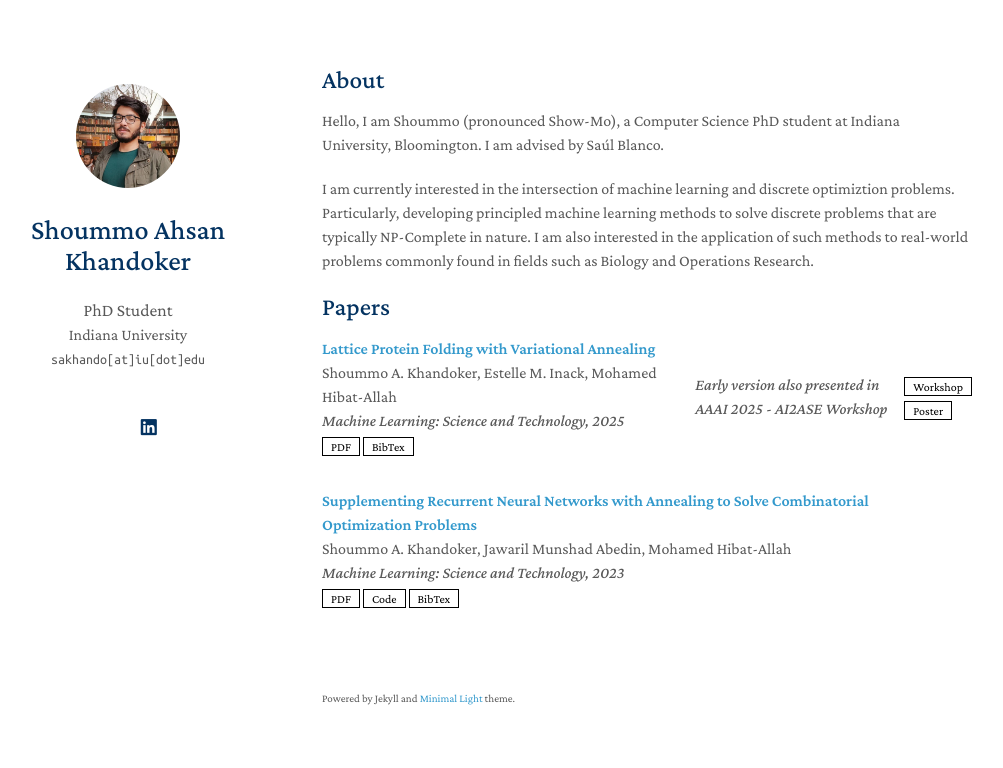
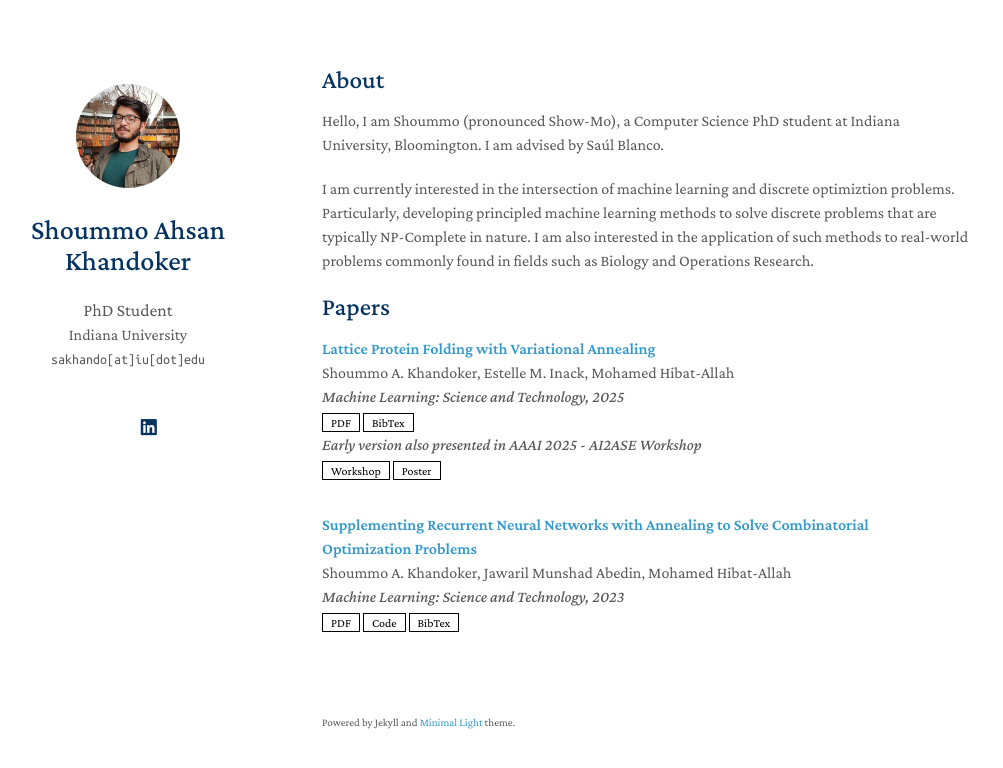
Before and after one commit to shoummoak/shoummoak.github.io, a Jekyll site: the page built from index.md, in a window 1280 px wide. Shown: the top 768 px of the page, without its empty margins (148-1151 px from the left). Built offline with Jekyll 4.4.1, drawn with Linux system fonts in a browser that asks for light colours; a style sheet for code colours, icons or effects is not loaded; our own code applies the rules of GitHub Pages for plain Markdown files.

Commit message:
Update publications.md
try again

```diff
--- a/_includes/publications.md
+++ b/_includes/publications.md
@@ -42,7 +42,6 @@
       <a href="{{ link.poster }}" class="btn btn-sm z-depth-0" role="button" target="_blank" style="font-size:12px;">Poster</a>
       {% endif %} -->
     </div>
-  </div>
   <!--   if workshop -->
   {% if link.workshop_notes %}
     <div class="periodical"><em>{{ link.workshop_notes }}</em></div>
@@ -55,6 +54,7 @@
         {% endif %}
     </div>
   {% endif %}
+  </div>
 
 </div>
 </li>
```
